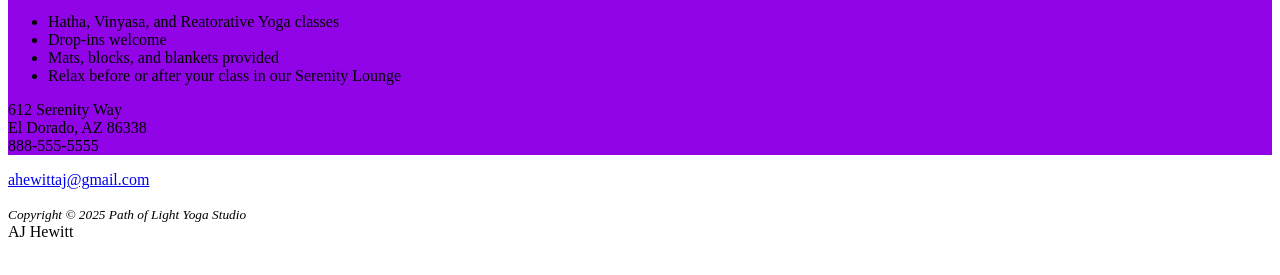
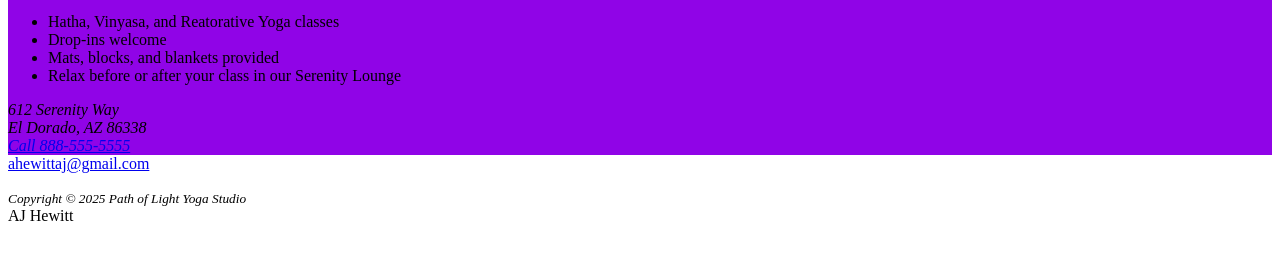
Before and after one commit to Kokkiri1/webd152, a plain HTML site: page chapter3/yoga/index.html in a window 1280 px wide. Shown: the part 329-604 px from the top of the page. Drawn offline with Linux system fonts and the light colour scheme.

Commit message:
Update index.html

```diff
--- a/chapter3/yoga/index.html
+++ b/chapter3/yoga/index.html
@@ -36,12 +36,12 @@
             <li>Relax before or after your class in our Serenity Lounge</li>
          </ul>
 
-         <div>
-            <p> 612 Serenity Way <br>
+        <address>
+            612 Serenity Way <br>
             El Dorado, AZ 86338 <br>
-            888-555-5555
-            </p>
-         </div>
+            <a href="tel: 888-555-5555">Call 888-555-5555</a>
+        </address>
+
         </main>
          <!-- footer>p*2 -->
         <footer>
```
